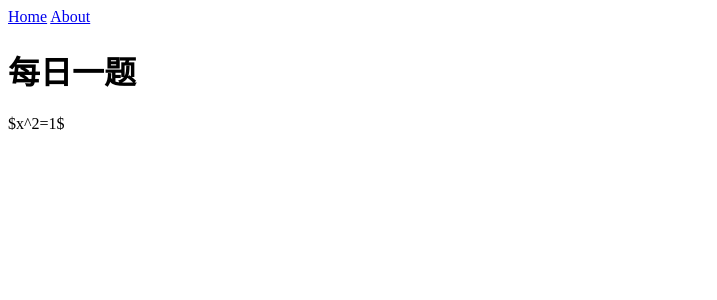
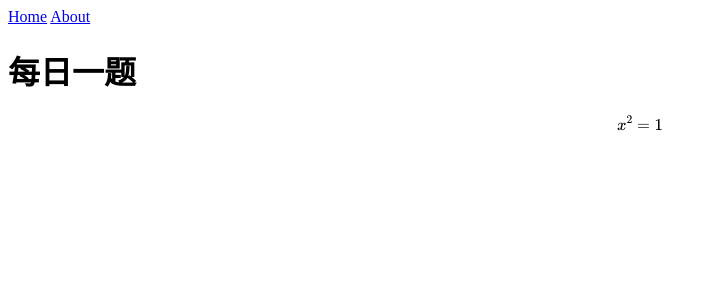
Before and after one commit to seatop/seatop.github.io, a Jekyll site: the page built from _posts/2019-04-20-01.md, in a window 1280 px wide. Shown: the top 300 px of the page, without its empty margins (0-717 px from the left). Built offline with Jekyll 4.4.1, drawn with Linux system fonts in a browser that asks for light colours; formulas are drawn with MathJax 3.

Commit message:
Update 2019-04-20-01.md

```diff
--- a/_posts/2019-04-20-01.md
+++ b/_posts/2019-04-20-01.md
@@ -4,4 +4,4 @@ title: 每日一题
 ---
 # 每日一题
 
-$x^2=1$
+$$x^2=1$$
```
